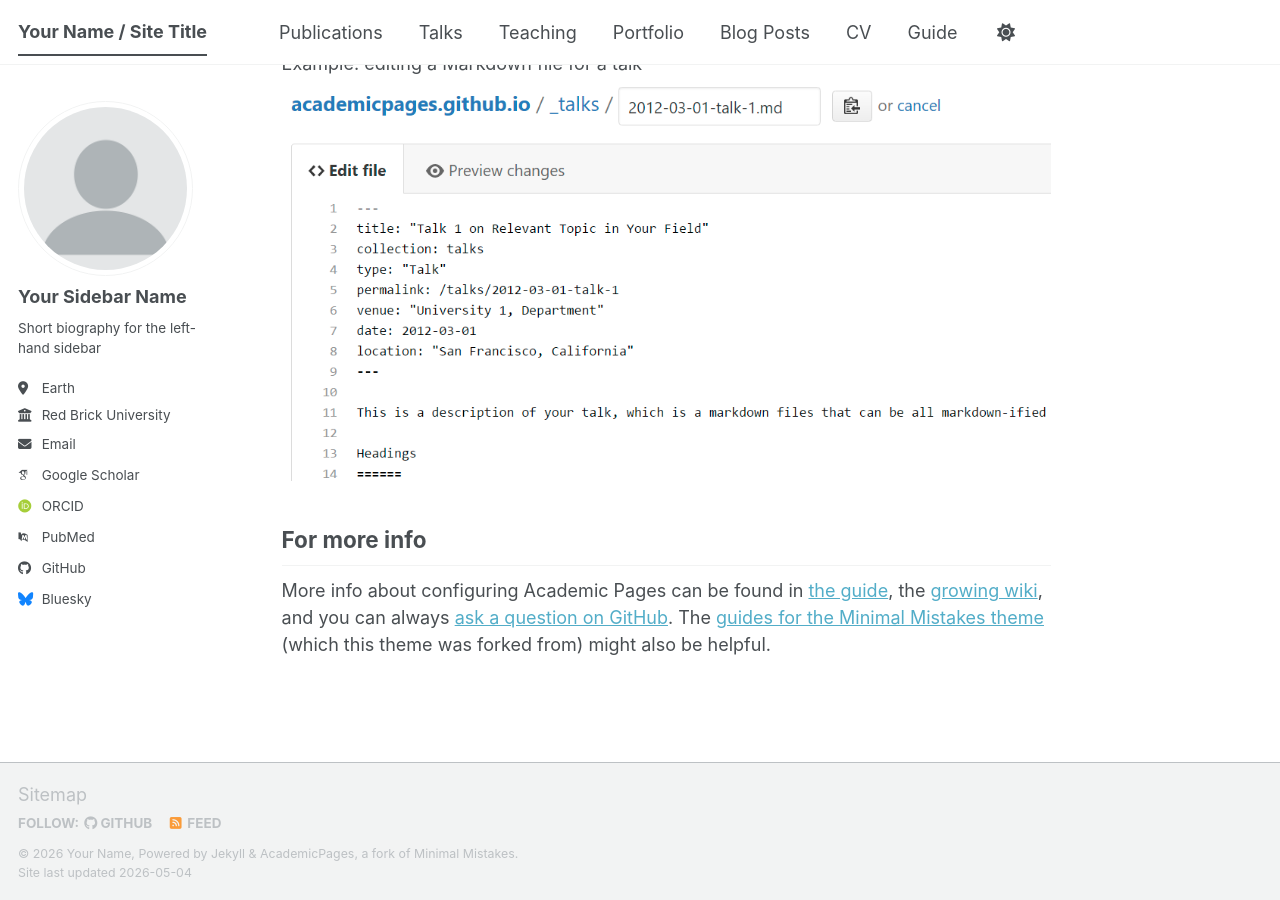
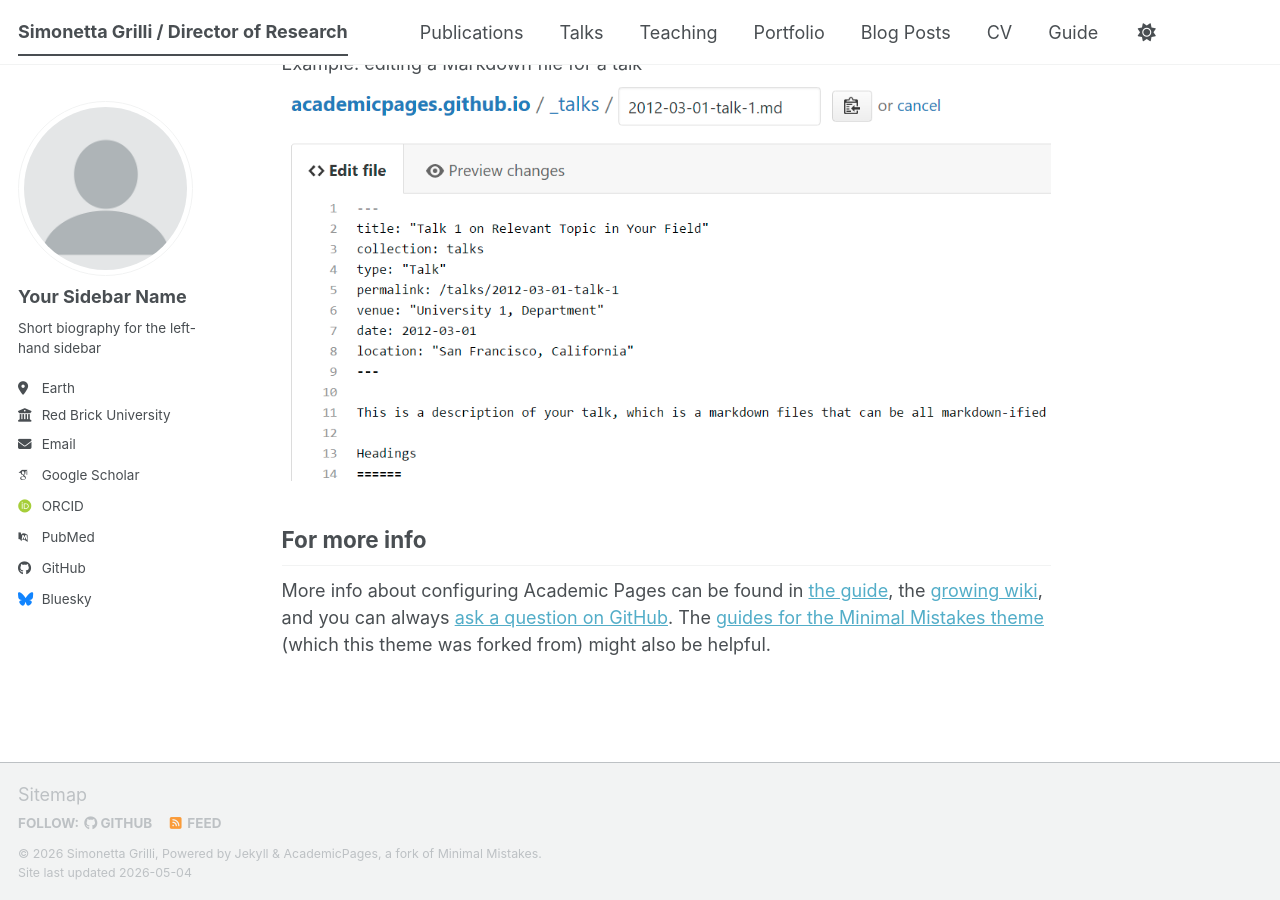
Before and after one commit to simonettagrilli/simonettagrilli.github.io, a Jekyll site: the page built from _pages/about.md, in a window 1280 px wide and 900 px high, scrolled down 2720 px. Built offline with Jekyll 4.4.1, drawn with Linux system fonts in a browser that asks for light colours; some web fonts are replaced; a script bundle is joined from its source files by our own code; library files that are not in the unit come from our copies.

Commit message:
Update _config.yml

```diff
--- a/_config.yml
+++ b/_config.yml
@@ -9,9 +9,9 @@
 # Basic Site Settings
 locale                   : "en-US"
 site_theme               : "default" # The available themes options are "default", "air", "sunrise", "mint", "dirt" and "contrast"
-title                    : "Your Name / Site Title"
+title                    : "Simonetta Grilli / Director of Research"
 title_separator          : "-"
-name                     : &name "Your Name"
+name                     : &name "Simonetta Grilli"
 description              : &description "Your Name's academic portfolio"   # Update this with a general description of your site, this is the default if not overridden by a page
 url                      : https://academicpages.github.io # The base hostname & protocol for your site e.g. "https://[your GitHub username].github.io",
                                                            # or if you already have some other page hosted on Github then use "https://[your GitHub username].github.io/[Your Repo Name]"
```
